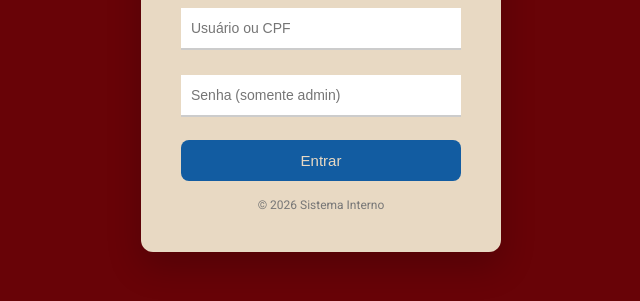
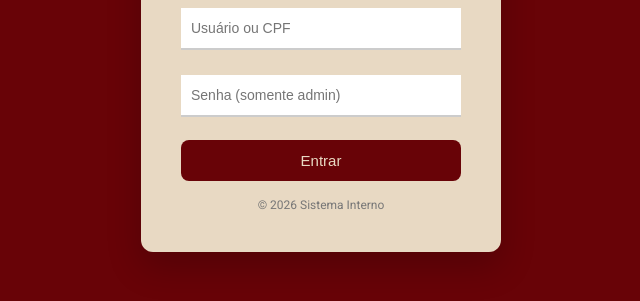
Before and after one commit to GabrielleGuida/teste-ponto, a website: page index.html in a window 1280 px wide. In both pictures the pointer is over the button "Entrar". Shown: the part 319-620 px from the top of the page, without its empty margins (319-959 px from the left). Drawn offline with Linux system fonts and the light colour scheme.

Commit message:
Atualizando cor novamente

```diff
--- a/index.html
+++ b/index.html
@@ -70,7 +70,7 @@ button{
 }
 
 button:hover{
-  background:#125ca1;
+  background:#8904081;
   transform:translateY(-2px);
 }
 
```
Also changed, not shown: cadastro.html (+1 -1 lines), colaboradora.html (+1 -1 lines), relatorio.html (+1 -1 lines).
